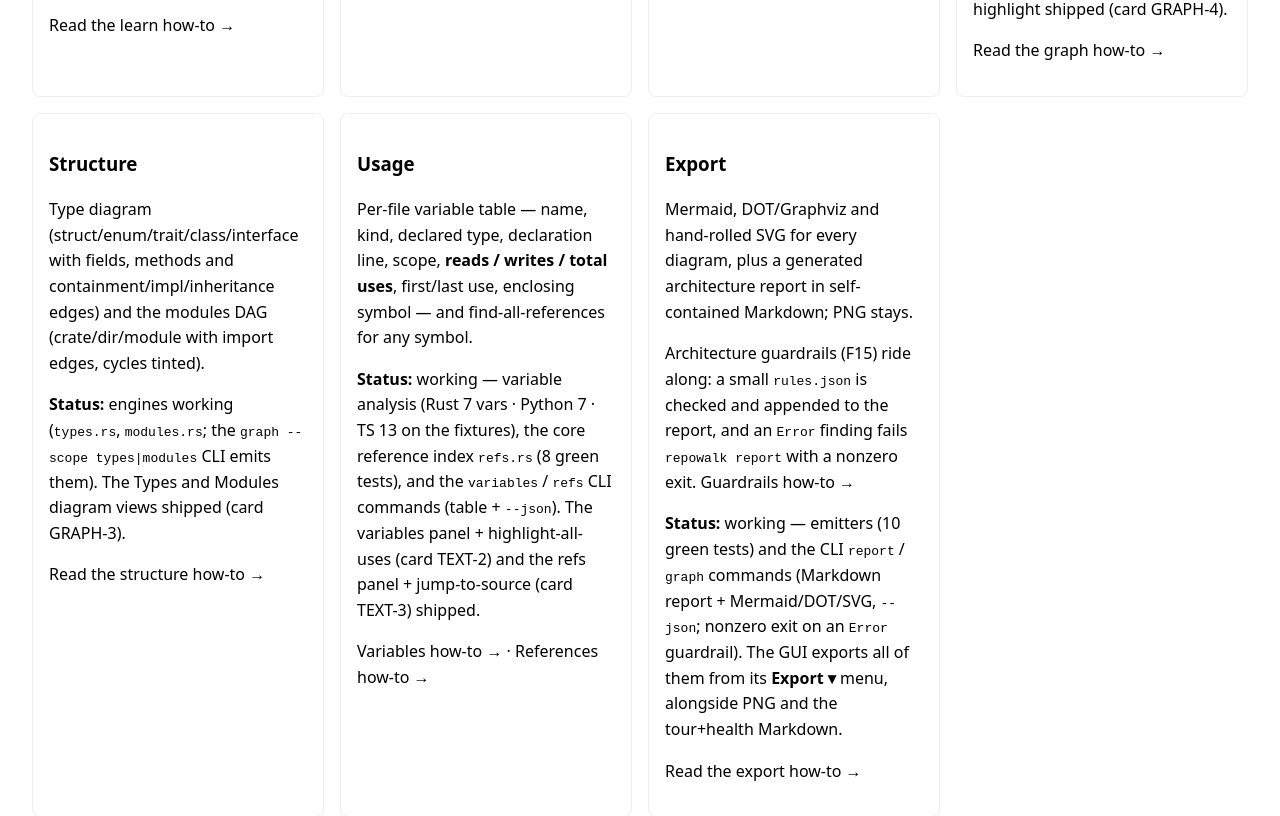
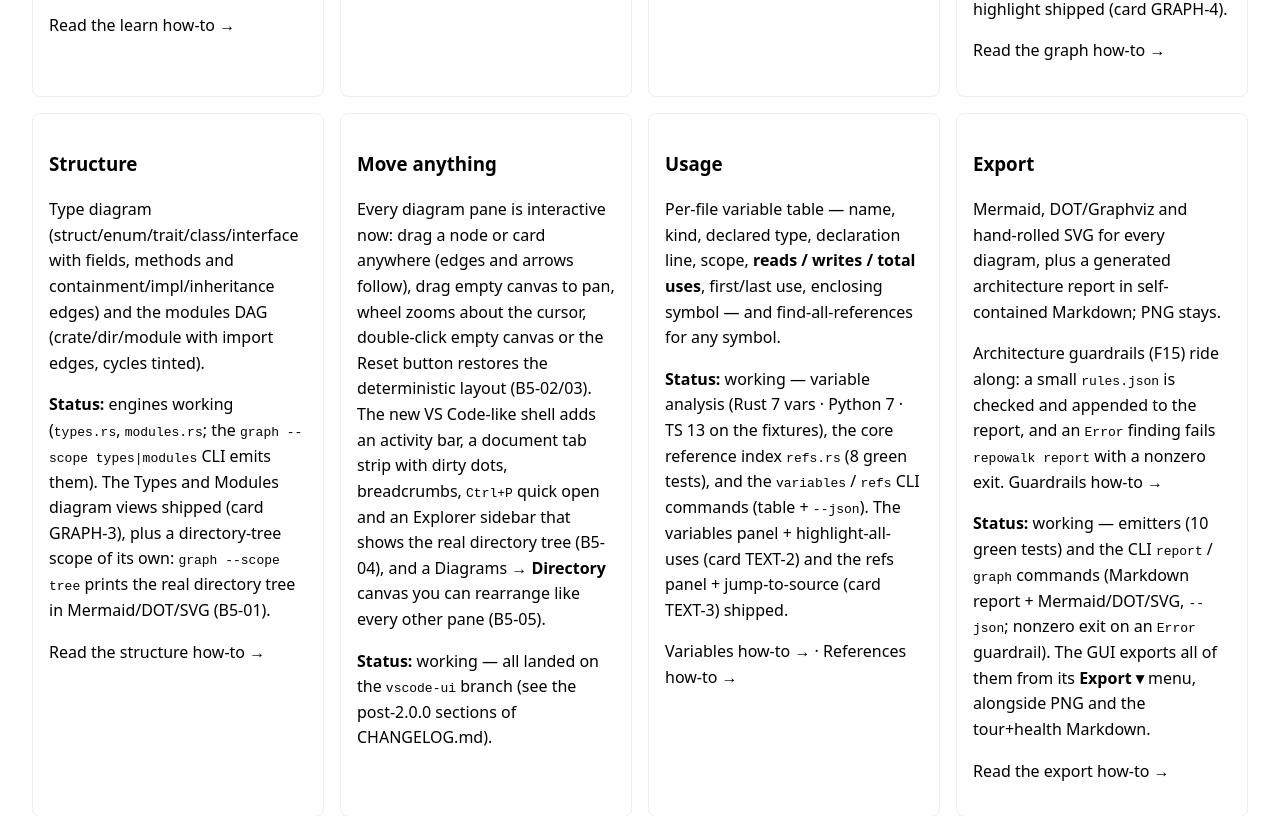
Before and after one commit to ZaheerAhmadDev/repowalk, a plain HTML site: page site/v2.html in a window 1280 px wide. Shown: the part 1283-2099 px from the top of the page. Drawn offline with Linux system fonts and the light colour scheme.

Commit message:
docs: the truth after batch B5 — CHANGELOG [Unreleased], B5 batch row, architecture/site release notes refresh
CHANGELOG gains an [Unreleased] (branch vscode-ui, post-2.0.0) section
listing the four user-visible additions honestly (tree scope +
interactive diagrams + VS Code shell + Directory panel) and what did
NOT change (frozen schema, additive everything). v2-execution-plan
batch log gains the B5 row (four slice commits, per-seat notes, the
two cross-seat review notes and their fixes). architecture.md documents
the VS Code shell (activity bar, tabs, breadcrumbs, quick open,
explorer), the shared interact layer, the Directory sub-tab and the new
CLI tree scope; v2-release-notes gains the post-release note pointing
at B5; site/v2.html adds the 'Move anything' feature card and updates
the Structure/Export wording.

```diff
--- a/site/v2.html
+++ b/site/v2.html
@@ -65,8 +65,13 @@
     <article>
       <h3>Structure</h3>
       <p>Type diagram (struct/enum/trait/class/interface with fields, methods and containment/impl/inheritance edges) and the modules DAG (crate/dir/module with import edges, cycles tinted).</p>
-      <p><strong>Status:</strong> engines working (<code>types.rs</code>, <code>modules.rs</code>; the <code>graph --scope types|modules</code> CLI emits them). The Types and Modules diagram views shipped (card GRAPH-3).</p>
+      <p><strong>Status:</strong> engines working (<code>types.rs</code>, <code>modules.rs</code>; the <code>graph --scope types|modules</code> CLI emits them). The Types and Modules diagram views shipped (card GRAPH-3), plus a directory-tree scope of its own: <code>graph --scope tree</code> prints the real directory tree in Mermaid/DOT/SVG (B5-01).</p>
       <p><a href="../docs/howto-structure.md">Read the structure how-to &rarr;</a></p>
+    </article>
+    <article>
+      <h3>Move anything</h3>
+      <p>Every diagram pane is interactive now: drag a node or card anywhere (edges and arrows follow), drag empty canvas to pan, wheel zooms about the cursor, double-click empty canvas or the Reset button restores the deterministic layout (B5-02/03). The new VS Code-like shell adds an activity bar, a document tab strip with dirty dots, breadcrumbs, <code>Ctrl+P</code> quick open and an Explorer sidebar that shows the real directory tree (B5-04), and a Diagrams &rarr; <strong>Directory</strong> canvas you can rearrange like every other pane (B5-05).</p>
+      <p><strong>Status:</strong> working &mdash; all landed on the <code>vscode-ui</code> branch (see the post-2.0.0 sections of <a href="../CHANGELOG.md">CHANGELOG.md</a>).</p>
     </article>
     <article>
       <h3>Usage</h3>
```
Also changed, not shown: 4 other files.
